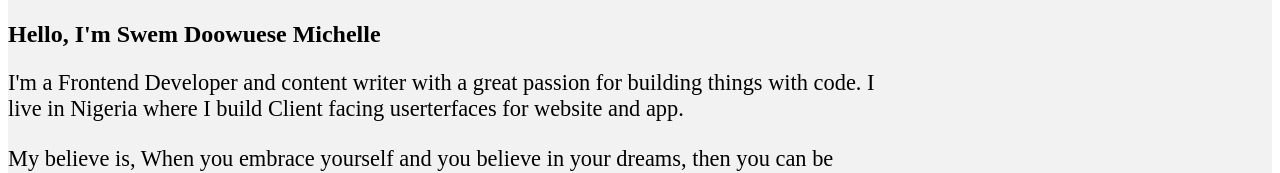
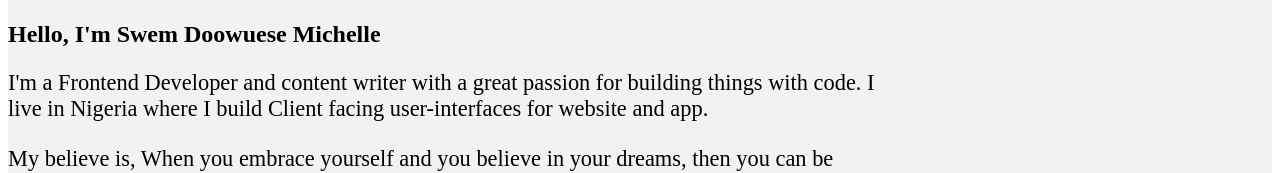
Before and after one commit to michelleswem/michelle-swem-portflio, a Next.js app: page / in a window 1280 px wide. Shown: the part 135-308 px from the top of the page. Built offline with nearby package versions, Linux system fonts and the light colour scheme.

Commit message:
fix spelling

```diff
--- a/components/home/AboutMe.js
+++ b/components/home/AboutMe.js
@@ -13,7 +13,7 @@ function AboutMe() {
             <p className={classes["about-me"]}>
               I&apos;m a Frontend Developer and content writer with a great
               passion for building things with code. I live in Nigeria where I
-              build Client facing userterfaces for website and app.
+              build Client facing user-interfaces for website and app.
             </p>
             <p className={classes["about-me"]}>
               My believe is, When you embrace yourself and you believe in your
```
